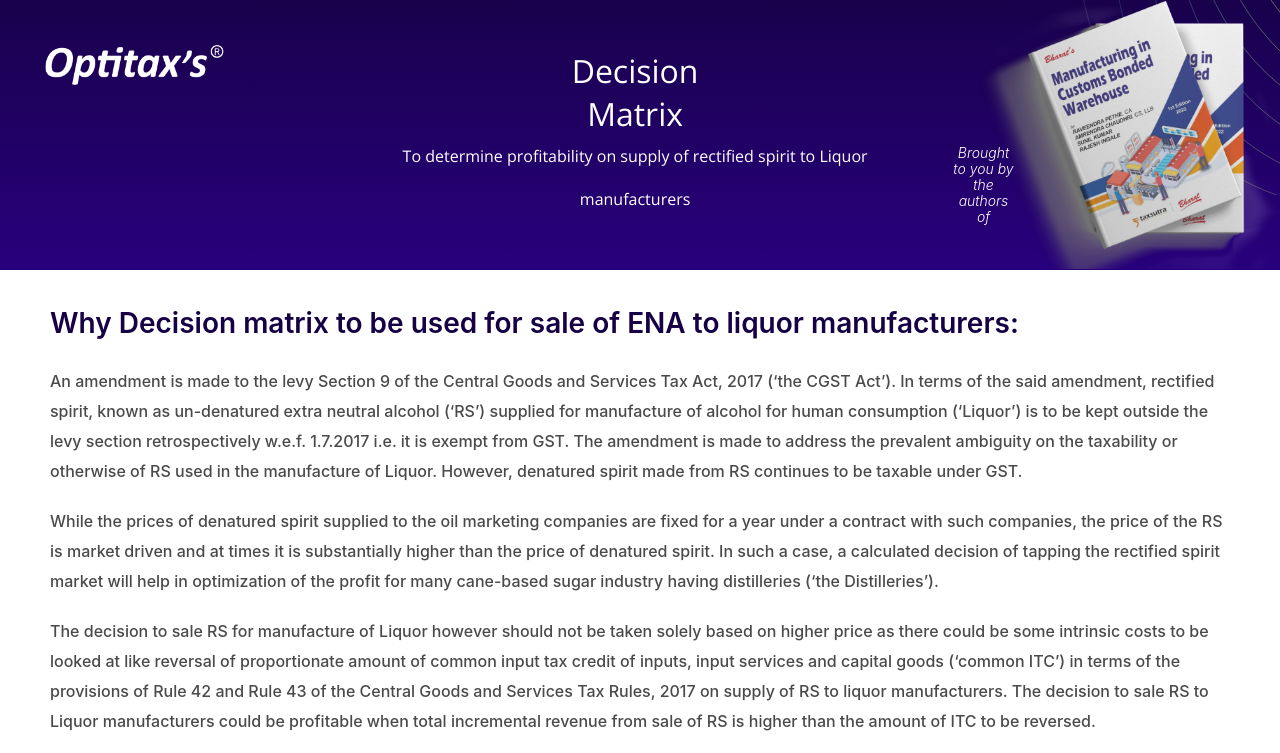
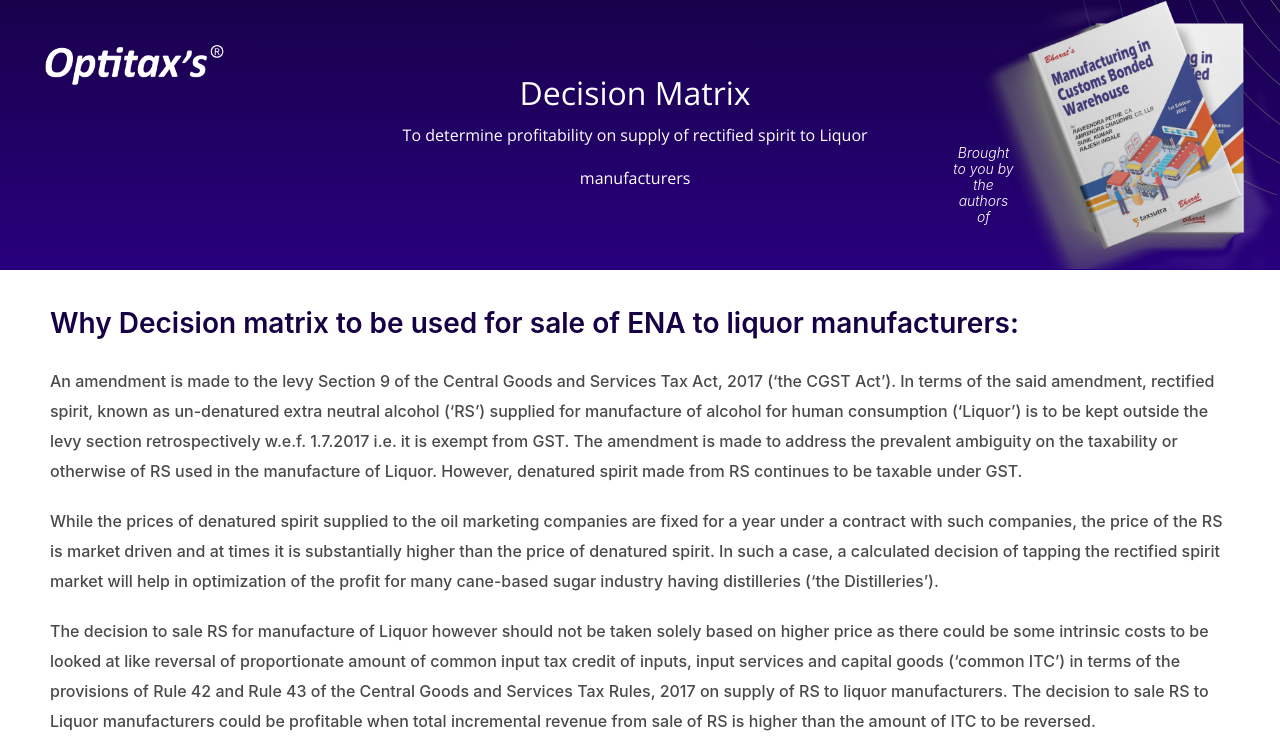
Before and after one commit to Hackyvirus/beta-eth, a plain HTML site: page index.html in a window 1280 px wide. Shown: the top 753 px of the page. Drawn offline with nearby package versions, Linux system fonts and the light colour scheme; a web font is replaced by a local one.

Commit message:
Update index.html

```diff
--- a/index.html
+++ b/index.html
@@ -64,7 +64,7 @@
       #title {
         font-family: "Open Sans";
         font-weight: 400;
-        width: 40%;
+        width: max-content;
         text-align: center;
         line-height: 43px;
         font-size: 32px;
```
